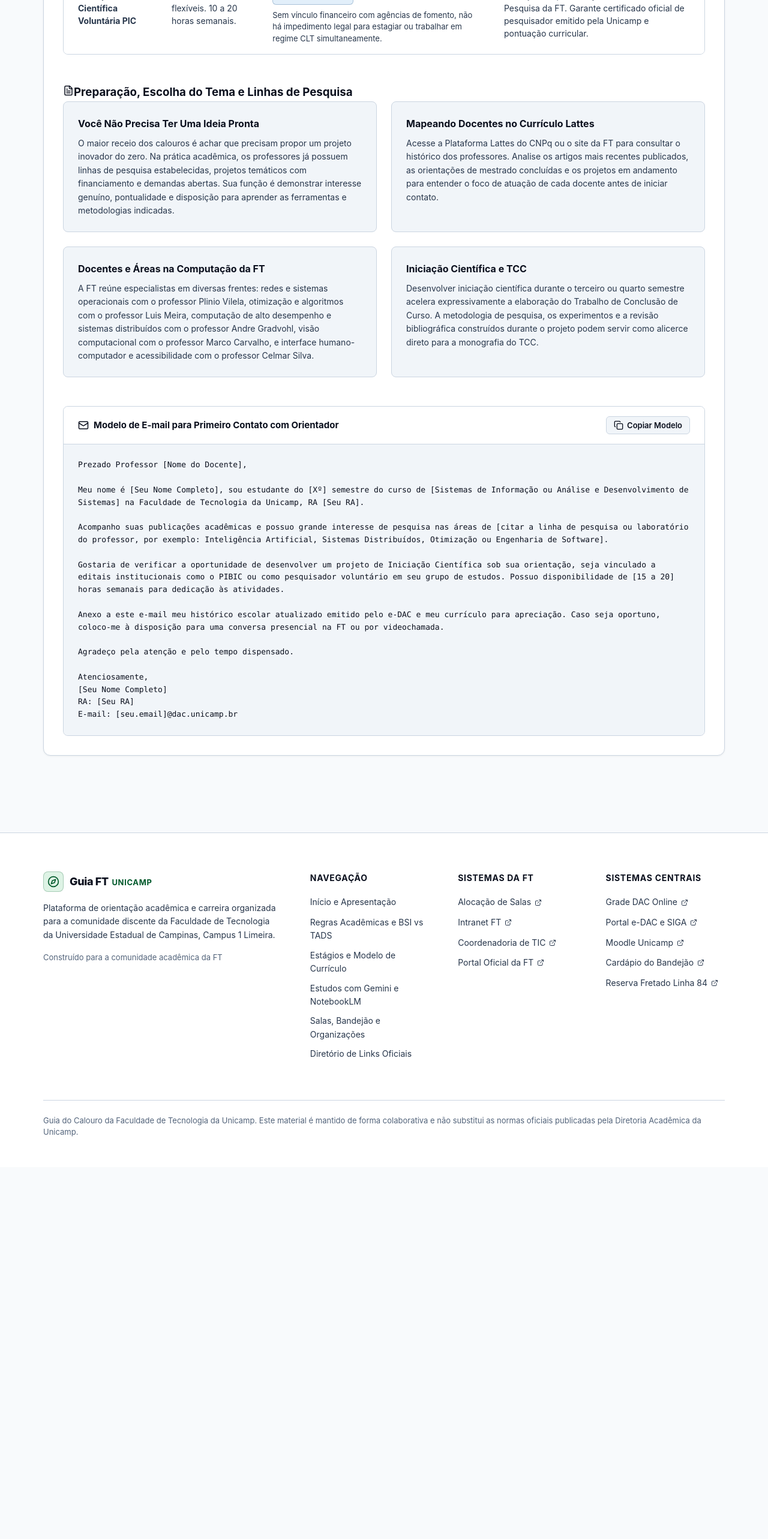
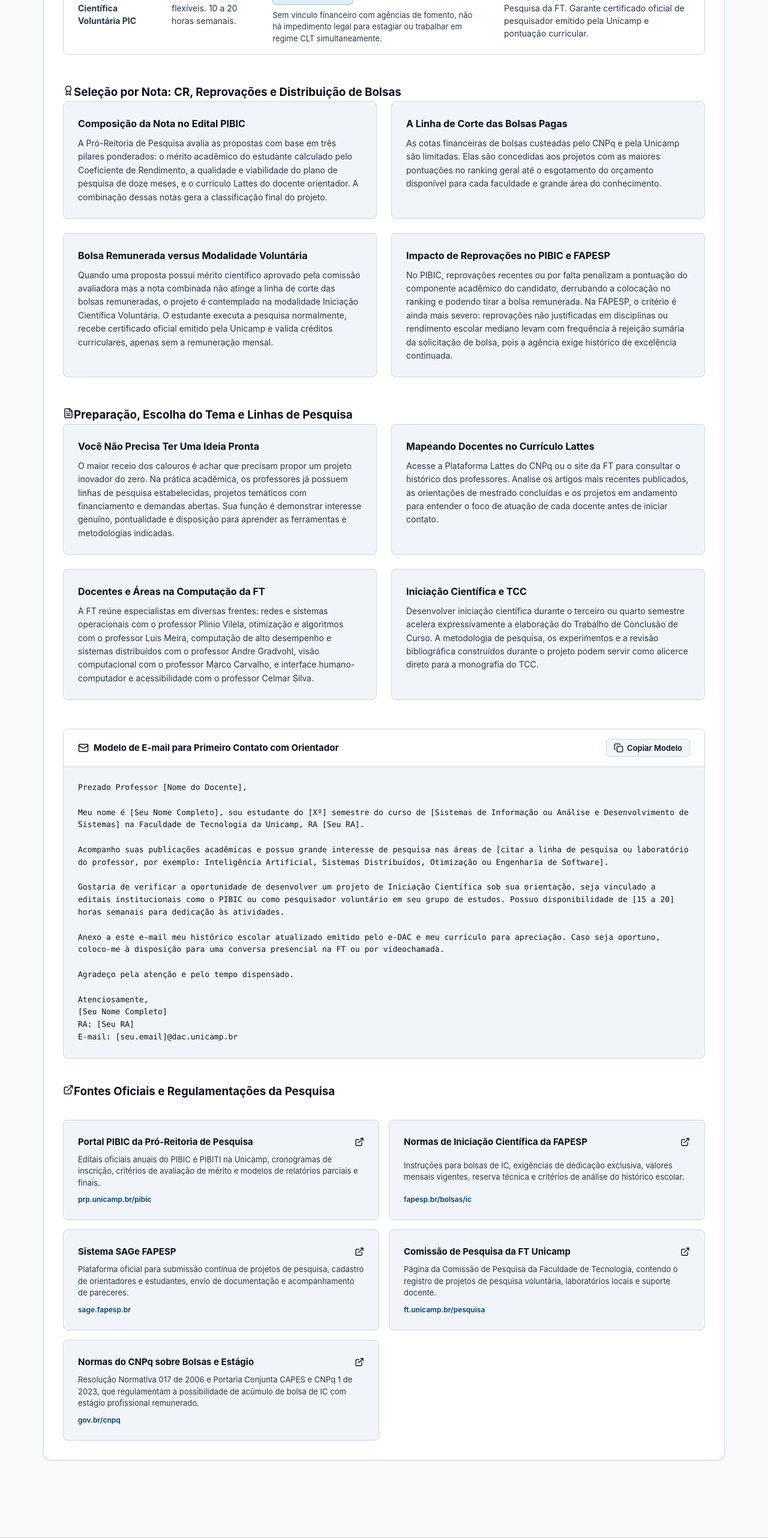
Before and after one commit to JPCalsavara/guia-sobrevivencia-ft, a Next.js app: page /academico in a window 1280 px wide. Shown: the part 4800-7366 px from the top of the page at 60% size. Before the commit the page ends 6746 px from the top, so only its background shows below. Built offline with nearby package versions, Linux system fonts and the light colour scheme.

Commit message:
feat(academico): adicionar regras de selecao por CR, linha de corte e links para fontes oficiais de pesquisa

```diff
--- a/src/app/academico/academico.module.scss
+++ b/src/app/academico/academico.module.scss
@@ -431,3 +431,64 @@
   white-space: pre-wrap;
   background-color: var(--surface-elevated);
 }
+
+.refLinksGrid {
+  display: grid;
+  grid-template-columns: 1fr;
+  gap: $spacing-md;
+  margin-top: $spacing-xl;
+
+  @include respond-to('md') {
+    grid-template-columns: repeat(2, 1fr);
+  }
+}
+
+.refCard {
+  background-color: var(--surface-elevated);
+  border: 1px solid var(--border-color);
+  border-radius: $radius-md;
+  padding: $spacing-lg;
+  text-decoration: none;
+  display: flex;
+  flex-direction: column;
+  justify-content: space-between;
+  gap: $spacing-sm;
+  transition: all 0.2s ease;
+
+  &:hover {
+    border-color: var(--ft-blue);
+    transform: translateY(-2px);
+    box-shadow: 0 4px 12px rgba(0, 0, 0, 0.08);
+  }
+}
+
+.refCardHeader {
+  display: flex;
+  align-items: center;
+  justify-content: space-between;
+  gap: $spacing-sm;
+}
+
+.refCardTitle {
+  font-size: 0.9375rem;
+  font-weight: 700;
+  color: var(--text-primary);
+  display: flex;
+  align-items: center;
+  gap: $spacing-xs;
+}
+
+.refCardDesc {
+  font-size: 0.8125rem;
+  color: var(--text-secondary);
+  line-height: 1.5;
+}
+
+.refCardMeta {
+  font-size: 0.75rem;
+  font-weight: 600;
+  color: var(--ft-blue);
+  display: flex;
+  align-items: center;
+  gap: 0.25rem;
+}
--- a/src/app/academico/page.tsx
+++ b/src/app/academico/page.tsx
@@ -17,7 +17,8 @@ import {
   Check,
   CheckCircle2,
   Clock,
-  FileText
+  FileText,
+  Award
 } from 'lucide-react';
 import { useClipboardCopy } from '@/hooks/useClipboardCopy';
 import styles from './academico.module.scss';
@@ -322,6 +323,41 @@ export default function AcademicoPage() {
           </div>
 
           <h3 className={styles.categoryTitle}>
+            <Award size={18} />
+            Seleção por Nota: CR, Reprovações e Distribuição de Bolsas
+          </h3>
+
+          <div className={styles.rulesGrid}>
+            <div className={styles.ruleCard}>
+              <h4 className={styles.ruleTitle}>Composição da Nota no Edital PIBIC</h4>
+              <p className={styles.ruleText}>
+                A Pró-Reitoria de Pesquisa avalia as propostas com base em três pilares ponderados: o mérito acadêmico do estudante calculado pelo Coeficiente de Rendimento, a qualidade e viabilidade do plano de pesquisa de doze meses, e o currículo Lattes do docente orientador. A combinação dessas notas gera a classificação final do projeto.
+              </p>
+            </div>
+
+            <div className={styles.ruleCard}>
+              <h4 className={styles.ruleTitle}>A Linha de Corte das Bolsas Pagas</h4>
+              <p className={styles.ruleText}>
+                As cotas financeiras de bolsas custeadas pelo CNPq e pela Unicamp são limitadas. Elas são concedidas aos projetos com as maiores pontuações no ranking geral até o esgotamento do orçamento disponível para cada faculdade e grande área do conhecimento.
+              </p>
+            </div>
+
+            <div className={styles.ruleCard}>
+              <h4 className={styles.ruleTitle}>Bolsa Remunerada versus Modalidade Voluntária</h4>
+              <p className={styles.ruleText}>
+                Quando uma proposta possui mérito científico aprovado pela comissão avaliadora mas a nota combinada não atinge a linha de corte das bolsas remuneradas, o projeto é contemplado na modalidade Iniciação Científica Voluntária. O estudante executa a pesquisa normalmente, recebe certificado oficial emitido pela Unicamp e valida créditos curriculares, apenas sem a remuneração mensal.
+              </p>
+            </div>
+
+            <div className={styles.ruleCard}>
+              <h4 className={styles.ruleTitle}>Impacto de Reprovações no PIBIC e FAPESP</h4>
+              <p className={styles.ruleText}>
+                No PIBIC, reprovações recentes ou por falta penalizam a pontuação do componente acadêmico do candidato, derrubando a colocação no ranking e podendo tirar a bolsa remunerada. Na FAPESP, o critério é ainda mais severo: reprovações não justificadas em disciplinas ou rendimento escolar mediano levam com frequência à rejeição sumária da solicitação de bolsa, pois a agência exige histórico de excelência continuada.
+              </p>
+            </div>
+          </div>
+
+          <h3 className={styles.categoryTitle}>
             <FileText size={18} />
             Preparação, Escolha do Tema e Linhas de Pesquisa
           </h3>
@@ -375,6 +411,104 @@ export default function AcademicoPage() {
             </div>
             <pre className={styles.emailPre}>{emailTemplateText}</pre>
           </div>
+
+          {/* Fontes Oficiais e Referências */}
+          <h3 className={styles.categoryTitle} style={{ marginTop: '2.5rem' }}>
+            <ExternalLink size={18} />
+            Fontes Oficiais e Regulamentações da Pesquisa
+          </h3>
+
+          <div className={styles.refLinksGrid}>
+            <a
+              href="https://www.prp.unicamp.br/pibic"
+              target="_blank"
+              rel="noopener noreferrer"
+              className={styles.refCard}
+            >
+              <div className={styles.refCardHeader}>
+                <span className={styles.refCardTitle}>
+                  Portal PIBIC da Pró-Reitoria de Pesquisa
+                </span>
+                <ExternalLink size={16} />
+              </div>
+              <p className={styles.refCardDesc}>
+                Editais oficiais anuais do PIBIC e PIBITI na Unicamp, cronogramas de inscrição, critérios de avaliação de mérito e modelos de relatórios parciais e finais.
+              </p>
+              <span className={styles.refCardMeta}>prp.unicamp.br/pibic</span>
+            </a>
+
+            <a
+              href="https://fapesp.br/bolsas/ic"
+              target="_blank"
+              rel="noopener noreferrer"
+              className={styles.refCard}
+            >
+              <div className={styles.refCardHeader}>
+                <span className={styles.refCardTitle}>
+                  Normas de Iniciação Científica da FAPESP
+                </span>
+                <ExternalLink size={16} />
+              </div>
+              <p className={styles.refCardDesc}>
+                Instruções para bolsas de IC, exigências de dedicação exclusiva, valores mensais vigentes, reserva técnica e critérios de análise do histórico escolar.
+              </p>
+              <span className={styles.refCardMeta}>fapesp.br/bolsas/ic</span>
+            </a>
+
+            <a
+              href="https://sage.fapesp.br"
+              target="_blank"
+              rel="noopener noreferrer"
+              className={styles.refCard}
+            >
+              <div className={styles.refCardHeader}>
+                <span className={styles.refCardTitle}>
+                  Sistema SAGe FAPESP
+                </span>
+                <ExternalLink size={16} />
+              </div>
+              <p className={styles.refCardDesc}>
+                Plataforma oficial para submissão contínua de projetos de pesquisa, cadastro de orientadores e estudantes, envio de documentação e acompanhamento de pareceres.
+              </p>
+              <span className={styles.refCardMeta}>sage.fapesp.br</span>
+            </a>
+
+            <a
+              href="https://www.ft.unicamp.br/pesquisa"
+              target="_blank"
+              rel="noopener noreferrer"
+              className={styles.refCard}
+            >
+              <div className={styles.refCardHeader}>
+                <span className={styles.refCardTitle}>
+                  Comissão de Pesquisa da FT Unicamp
+                </span>
+                <ExternalLink size={16} />
+              </div>
+              <p className={styles.refCardDesc}>
+                Página da Comissão de Pesquisa da Faculdade de Tecnologia, contendo o registro de projetos de pesquisa voluntária, laboratórios locais e suporte docente.
+              </p>
+              <span className={styles.refCardMeta}>ft.unicamp.br/pesquisa</span>
+            </a>
+
+            <a
+              href="https://www.gov.br/cnpq"
+              target="_blank"
+              rel="noopener noreferrer"
+              className={styles.refCard}
+            >
+              <div className={styles.refCardHeader}>
+                <span className={styles.refCardTitle}>
+                  Normas do CNPq sobre Bolsas e Estágio
+                </span>
+                <ExternalLink size={16} />
+              </div>
+              <p className={styles.refCardDesc}>
+                Resolução Normativa 017 de 2006 e Portaria Conjunta CAPES e CNPq 1 de 2023, que regulamentam a possibilidade de acúmulo de bolsa de IC com estágio profissional remunerado.
+              </p>
+              <span className={styles.refCardMeta}>gov.br/cnpq</span>
+            </a>
+          </div>
         </div>
       </section>
     </div>
```
